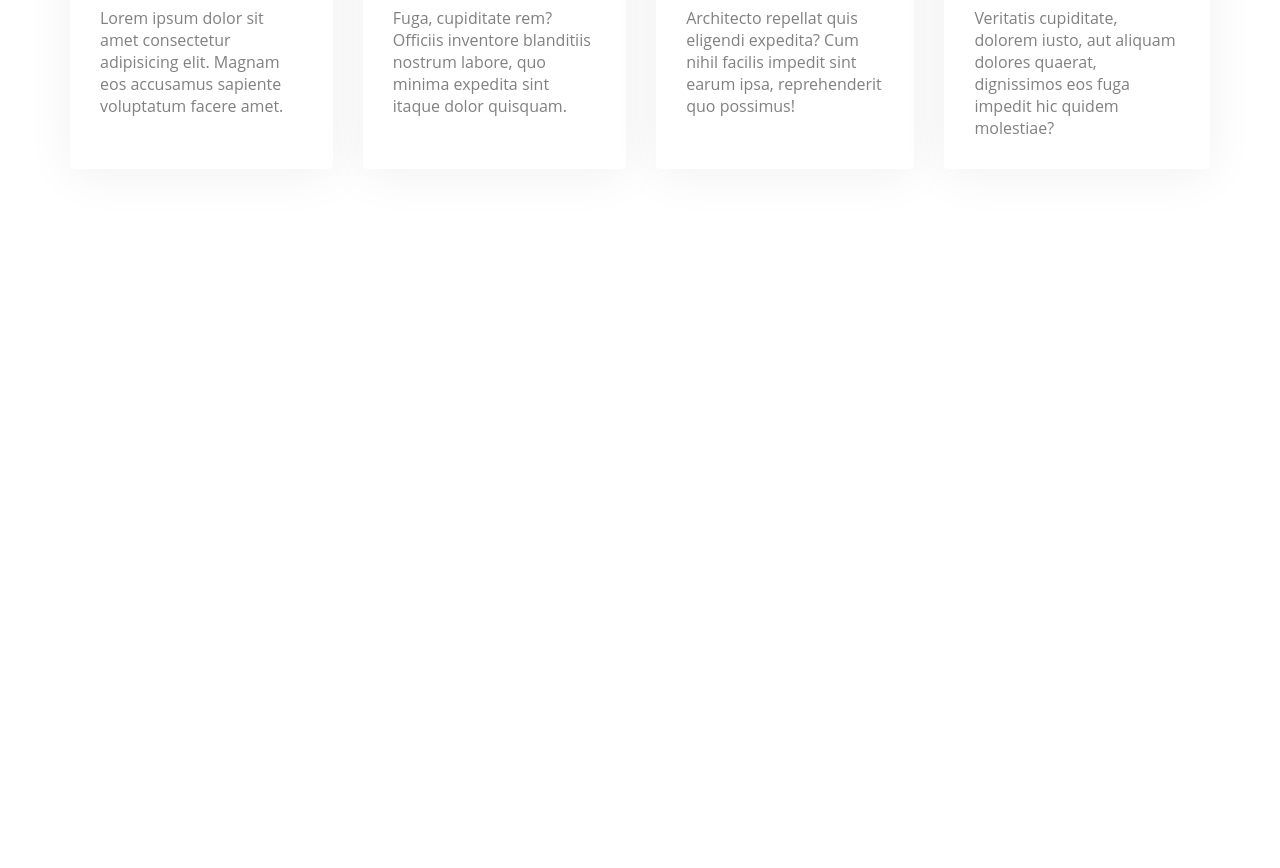
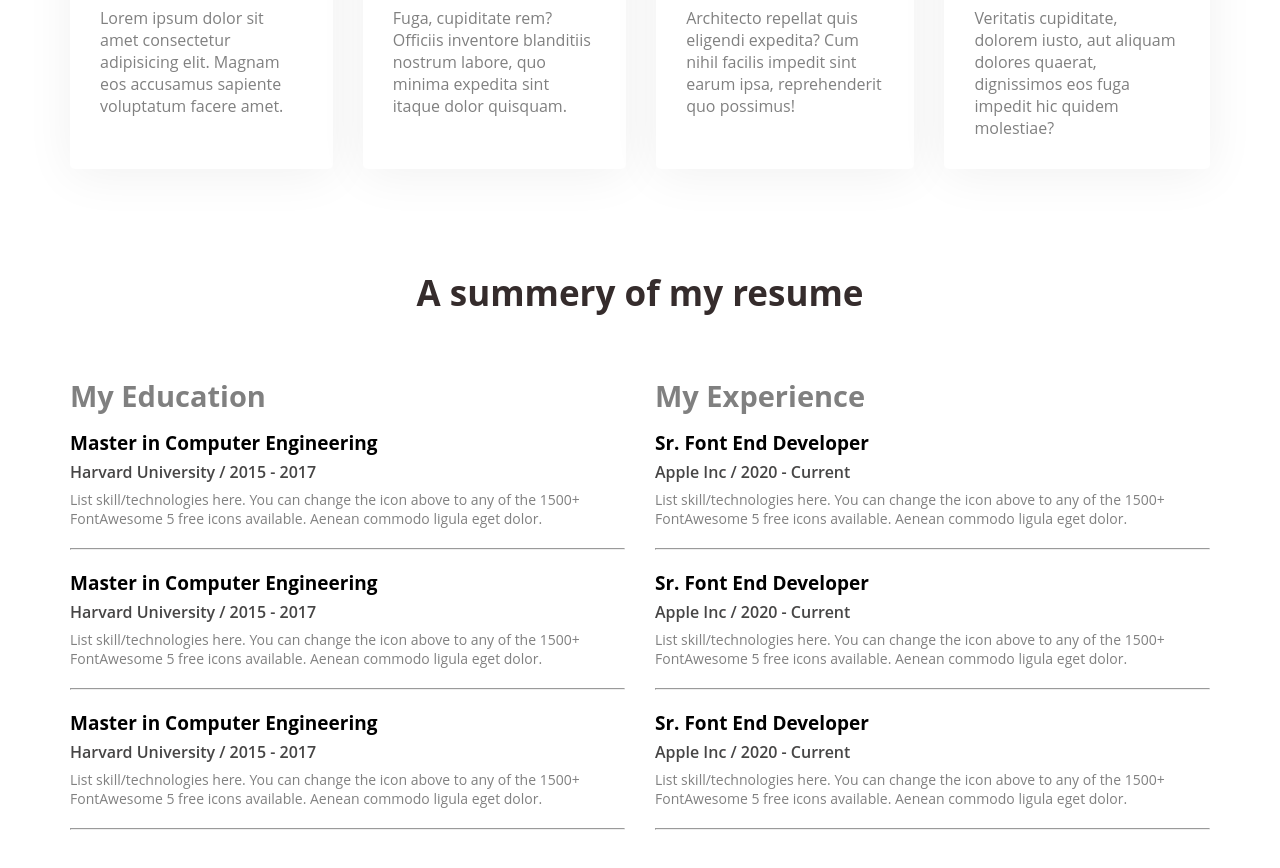
Before and after one commit to AnupomRoyShuvo/developer-portfolio, a plain HTML site: page index.html in a window 1280 px wide. Shown: the part 1732-2600 px from the top of the page. Before the commit the page ends 1951 px from the top, so only its background shows below. Drawn offline with Linux system fonts and the light colour scheme.

Commit message:
resume section added

```diff
--- a/index.html
+++ b/index.html
@@ -65,14 +65,17 @@
         </section>
         <section class="what">
             <h3 class="what-title">What Can I Do...</h3>
-            <p class="what-description">I have more than 10 years experience building software for clients all over the world. Below is a quick overview of my main technical skill sets and technologies i use. Want to find out more about my experience? Check out my online resume and project portfolio.</p>
+            <p class="what-description">I have more than 10 years experience building software for clients all over the
+                world. Below is a quick overview of my main technical skill sets and technologies i use. Want to find
+                out more about my experience? Check out my online resume and project portfolio.</p>
             <div class="skill-container">
                 <div class="skill">
                     <img src="images/icons/js.png" alt="javascript">
                     <p class="skill-title">javascript
                     </p>
                     <p class="skill-secribtion">
-                        Lorem ipsum dolor sit amet consectetur adipisicing elit. Magnam eos accusamus sapiente voluptatum facere amet.
+                        Lorem ipsum dolor sit amet consectetur adipisicing elit. Magnam eos accusamus sapiente
+                        voluptatum facere amet.
                     </p>
                 </div>
                 <div class="skill">
@@ -80,22 +83,84 @@
                     <p class="skill-title">mongo
                     </p>
                     <p class="skill-secribtion">
-                        Fuga, cupiditate rem? Officiis inventore blanditiis nostrum labore, quo minima expedita sint itaque dolor quisquam.
+                        Fuga, cupiditate rem? Officiis inventore blanditiis nostrum labore, quo minima expedita sint
+                        itaque dolor quisquam.
                     </p>
                 </div>
                 <div class="skill">
                     <img src="images/icons/nodejs.png" alt="nodejs">
                     <p class="skill-title">nodejs</p>
                     <p class="skill-secribtion">
-                        Architecto repellat quis eligendi expedita? Cum nihil facilis impedit sint earum ipsa, reprehenderit quo possimus!
+                        Architecto repellat quis eligendi expedita? Cum nihil facilis impedit sint earum ipsa,
+                        reprehenderit quo possimus!
                     </p>
                 </div>
                 <div class="skill">
                     <img src="images/icons/react.png" alt="react">
                     <p class="skill-title">React</p>
                     <p class="skill-secribtion">
-                        Veritatis cupiditate, dolorem iusto, aut aliquam dolores quaerat, dignissimos eos fuga impedit hic quidem molestiae?
+                        Veritatis cupiditate, dolorem iusto, aut aliquam dolores quaerat, dignissimos eos fuga impedit
+                        hic quidem molestiae?
                     </p>
+                </div>
+            </div>
+        </section>
+        <section class="resume-section">
+            <h3 class="resume-title">A summery of my resume</h3>
+            <div class="resume-flex-container">
+                <div class="resume-container">
+                    <h3 class="resume-headline">My Education</h3>
+                    <div class="resume">
+                        <h4 class="resume-note">Master in Computer Engineering</h4>
+                        <p class="resume-sub">Harvard University / 2015 - 2017</p>
+                        <p class="resume-description">List skill/technologies here. You can change the icon above
+                            to any of the 1500+ FontAwesome 5 free icons available. Aenean commodo ligula eget dolor.
+                        </p>
+                        <hr>
+                    </div>
+                    <div class="resume">
+                        <h4 class="resume-note">Master in Computer Engineering</h4>
+                        <p class="resume-sub">Harvard University / 2015 - 2017</p>
+                        <p class="resume-description">List skill/technologies here. You can change the icon above
+                            to any of the 1500+ FontAwesome 5 free icons available. Aenean commodo ligula eget dolor.
+                        </p>
+                        <hr>
+                    </div>
+                    <div class="resume">
+                        <h4 class="resume-note">Master in Computer Engineering</h4>
+                        <p class="resume-sub">Harvard University / 2015 - 2017</p>
+                        <p class="resume-description">List skill/technologies here. You can change the icon above
+                            to any of the 1500+ FontAwesome 5 free icons available. Aenean commodo ligula eget dolor.
+                        </p>
+                        <hr>
+                    </div>
+                </div>
+                <div class="resume-container">
+                    <h3 class="resume-headline">My Experience</h3>
+                    <div class="resume">
+                        <h4 class="resume-note">Sr. Font End Developer</h4>
+                        <p class="resume-sub">Apple Inc / 2020 - Current</p>
+                        <p class="resume-description">List skill/technologies here. You can change the icon above
+                            to any of the 1500+ FontAwesome 5 free icons available. Aenean commodo ligula eget dolor.
+                        </p>
+                        <hr>
+                    </div>
+                    <div class="resume">
+                        <h4 class="resume-note">Sr. Font End Developer</h4>
+                        <p class="resume-sub">Apple Inc / 2020 - Current</p>
+                        <p class="resume-description">List skill/technologies here. You can change the icon above
+                            to any of the 1500+ FontAwesome 5 free icons available. Aenean commodo ligula eget dolor.
+                        </p>
+                        <hr>
+                    </div>
+                    <div class="resume">
+                        <h4 class="resume-note">Sr. Font End Developer</h4>
+                        <p class="resume-sub">Apple Inc / 2020 - Current</p>
+                        <p class="resume-description">List skill/technologies here. You can change the icon above
+                            to any of the 1500+ FontAwesome 5 free icons available. Aenean commodo ligula eget dolor.
+                        </p>
+                        <hr>
+                    </div>
                 </div>
             </div>
         </section>
--- a/style.css
+++ b/style.css
@@ -166,3 +166,44 @@ main {
     box-shadow: 0px 6px 50px rgba(0, 0, 0, 0.06);
     border-radius: 5px;
 }
+
+/* resume section style */
+.resume-section {
+    margin-top: 50px;
+    margin-bottom: 50px;
+}
+.resume-flex-container {
+    display: flex;
+    gap: 30px;
+}
+hr {
+    margin-top: 20px;
+    margin-bottom: 20px;
+}
+.resume-title {
+    color:rgb(53, 44, 44);
+    font-size: 35px;
+    text-align: center;
+    margin-top: 100px;
+    margin-bottom: 50px;
+}
+.resume-headline {
+    color: gray;
+    font-size: 29px;
+    margin-top: 10px;
+    margin-bottom: 15px;
+}
+.resume-note{
+    font-size: 19px;
+}
+.resume-sub{
+    font-size: 16px;
+    font-weight: 600;
+    margin-top: 5px;
+    margin-bottom: 7px;
+    color: rgb(70, 69, 69);
+}
+.resume-description{
+    color: grey;
+    font-size: 14px ;
+}
```
